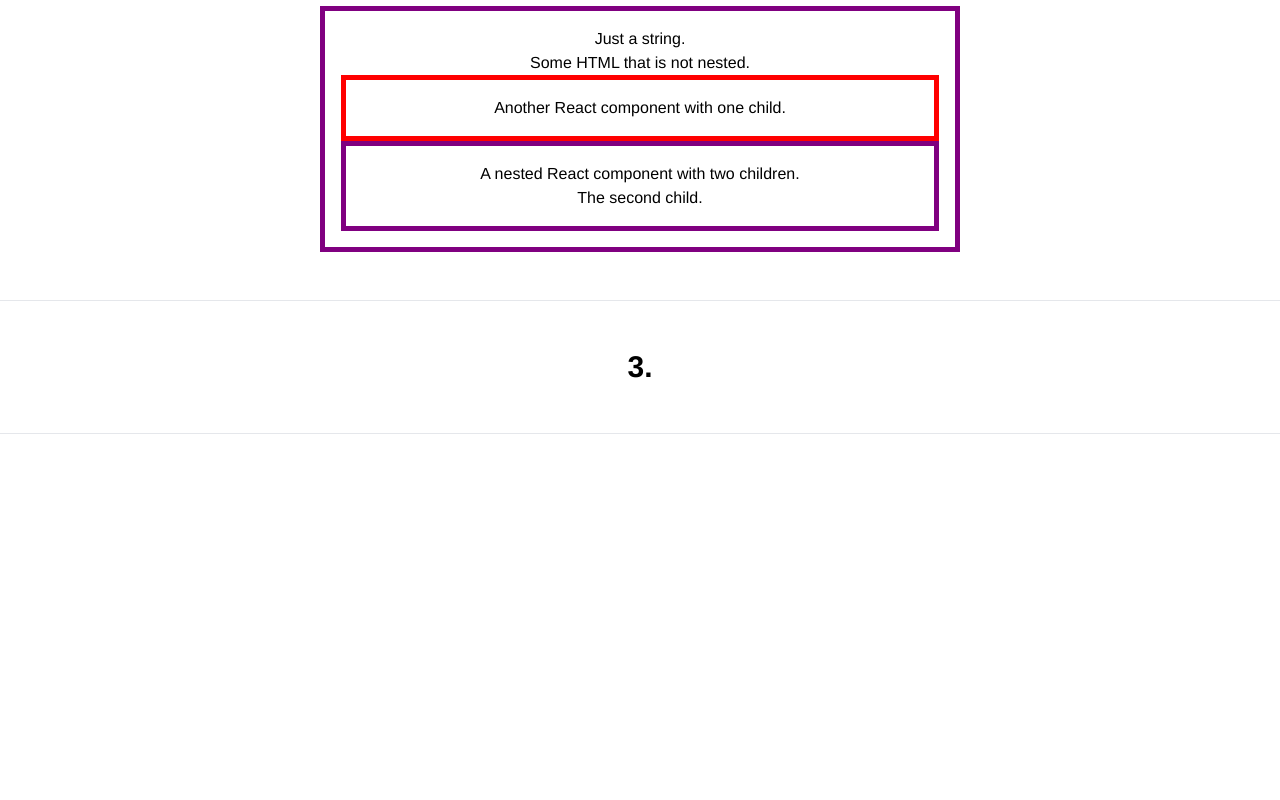
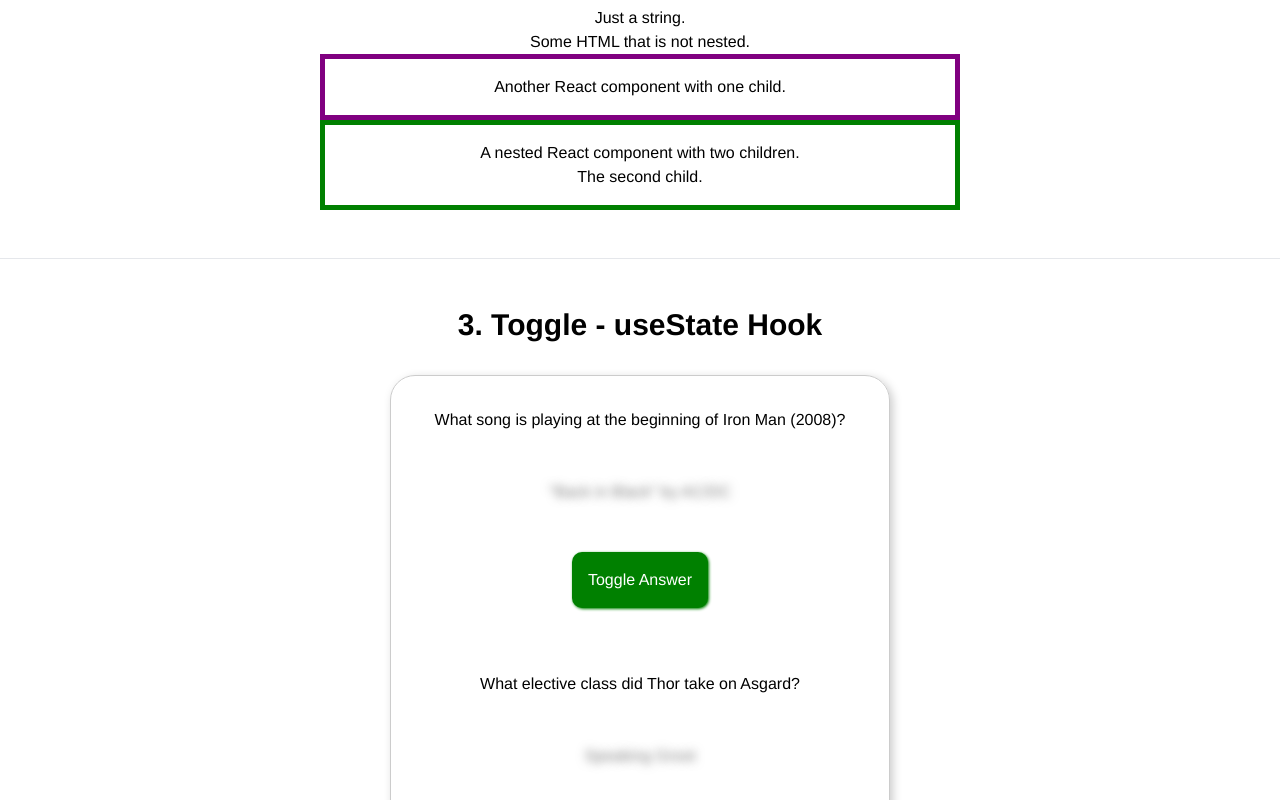
Before and after one commit to arndvs/react-typescript, a React (Create React App) app: page / in a window 1280 px wide. Shown: the part 540-1340 px from the top of the page. Before the commit the page ends 974 px from the top, so only its background shows below. Built offline with nearby package versions, Linux system fonts and the light colour scheme.

Commit message:
UseState Toggle Hook

```diff
--- a/src/App.css
+++ b/src/App.css
@@ -81,3 +81,86 @@ html, body, * {
     font-size: 2em;
     padding: 40px 0;
   }
+
+
+  html, body, * {
+    box-sizing: border-box;
+    font-family: Helvetica, Arial, sans-serif;
+  }
+
+  h1 {
+    text-align: center;
+  }
+
+  button, input[type="submit"] {
+    background-color: green;
+    border: 5px solid lighten(green, 30%);
+    border-radius: 10px;
+    box-shadow: 1px 1px 3px green;
+    color: white;
+    margin: 0 0.5em;
+    padding: 1em;
+    outline: none;
+    &:hover {
+      background-color: darken(green, 5%);
+    }
+    &:active {
+      background-color: darken(green, 10%);
+      box-shadow: 1px 1px 1px green;
+    }
+  }
+
+  input {
+    padding: 1em;
+    &:not([type="submit"]) {
+      display: block;
+      margin: 0.5em;
+    }
+  }
+
+  form {
+    padding: 0.5em;
+    margin: 1em 0;
+    display: flex;
+    flex-direction: column;
+    label {
+      text-align: center;
+      display: block;
+      margin-bottom: 0.5em;
+    }
+  }
+
+  main {
+    margin: 2em auto;
+    width: 600px;
+  }
+
+  .question {
+    border: 2px solid darken(green, 10);
+    margin: 1em 0;
+    box-shadow: 3px 3px 5px darken(green, 30);
+    header {
+      font-weight: 700;
+      background-color: lighten(green, 40);
+      border-bottom: 1px solid green;
+      padding: 1em;
+    }
+    .answer {
+      padding: 1em;
+    }
+    footer {
+      text-align: center;
+      padding: 0.5em 1em;
+      border-top: 1px solid green;
+      background-color: lighten(green, 45);
+    }
+  }
+
+  span {
+    transition: all 1s ease;
+  }
+
+  .blurred {
+    color: transparent;
+    text-shadow: 0 0 10px rgba(0,0,0,0.5);
+  }
--- a/src/App.tsx
+++ b/src/App.tsx
@@ -1,6 +1,7 @@
 import React from 'react';
 import './App.css';
 import NameTag from "./components/NameTag"
+import StateToggle from "./components/StateToggle"
 import TypeScriptChildren from './components/TypeScriptChildren';
 
 function App() {
@@ -24,9 +25,9 @@ function App() {
             </div>
             <hr></hr>
             <div className="my-12">
-                <h1 className="text-3xl font-bold my-8 ">3. </h1>
+                <h1 className="text-3xl font-bold my-8 ">3. Toggle - useState Hook</h1>
                 <div className="mx-auto w-1/2">
-
+                    <StateToggle />
                 </div>
             </div>
             <hr></hr>
--- /dev/null
+++ b/src/components/StateToggle.tsx
@@ -0,0 +1,35 @@
+import * as React from 'react'
+import { questions } from './questions';
+
+type QuestionProps = {
+  question: string;
+  answer: string;
+};
+
+const Question = ({ question, answer }: QuestionProps) => {
+  const [isHidden, toggleHidden] = React.useState(true);
+
+  return (
+    <article className="question">
+      <div className="my-8">{question}</div>
+      <p className="answer">
+        <span className={`${isHidden ? 'blurred' : 'visible'}`}>{answer}</span>
+      </p>
+      <div>
+        <button className="m-8" onClick={() => toggleHidden(!isHidden)}>Toggle Answer</button>
+      </div>
+    </article>
+  );
+};
+
+const UseStateToggle = () => {
+  return (
+    <main>
+      {questions.map((q) => (
+        <Question question={q.question} answer={q.answer} key={q.id} />
+      ))}
+    </main>
+  );
+};
+
+export default UseStateToggle;
--- a/src/components/TypeScriptChildren.tsx
+++ b/src/components/TypeScriptChildren.tsx
@@ -2,7 +2,7 @@ import * as React from "react";
 
 type BoxProps = { children: React.ReactNode; style?: React.CSSProperties };
 
-const Box = ({ children, style = {} }: BoxProps) => {
+const Box = ({ children, style = {}}: BoxProps) => {
   return (
     <section style={{ padding: "1em", border: "5px solid purple", ...style }}>
       {children}
@@ -12,16 +12,18 @@ const Box = ({ children, style = {} }: BoxProps) => {
 
 export default function TypeScriptChildren() {
   return (
-    <Box>
+    <div className="">
       Just a string.
       <p>Some HTML that is not nested.</p>
-      <Box style={{ borderColor: "red" }}>
+
+      {/* style is a React.CSSProperties */}
+      <Box style={{ borderColor: "purple" }}>
         <h2>Another React component with one child.</h2>
       </Box>
-      <Box>
+      <Box style={{ borderColor: "green" }}>
         <h2>A nested React component with two children.</h2>
         <p>The second child.</p>
       </Box>
-    </Box>
+    </div>
   );
 }
--- /dev/null
+++ b/src/components/questions.ts
@@ -0,0 +1,23 @@
+export type QuestionType = {
+    id: number;
+    question: string;
+    answer: string;
+};
+
+export const questions: QuestionType[] = [
+    {
+        id: 1,
+        question: 'What song is playing at the beginning of Iron Man (2008)?',
+        answer: '"Back in Black" by AC/DC'
+    },
+    {
+        id: 2,
+        question: 'What elective class did Thor take on Asgard?',
+        answer: 'Speaking Groot'
+    },
+    {
+        id: 3,
+        question: 'Which is the first Inifity Stone that Thanos acquired?',
+        answer: 'The Power Stone'
+    }
+];
```
